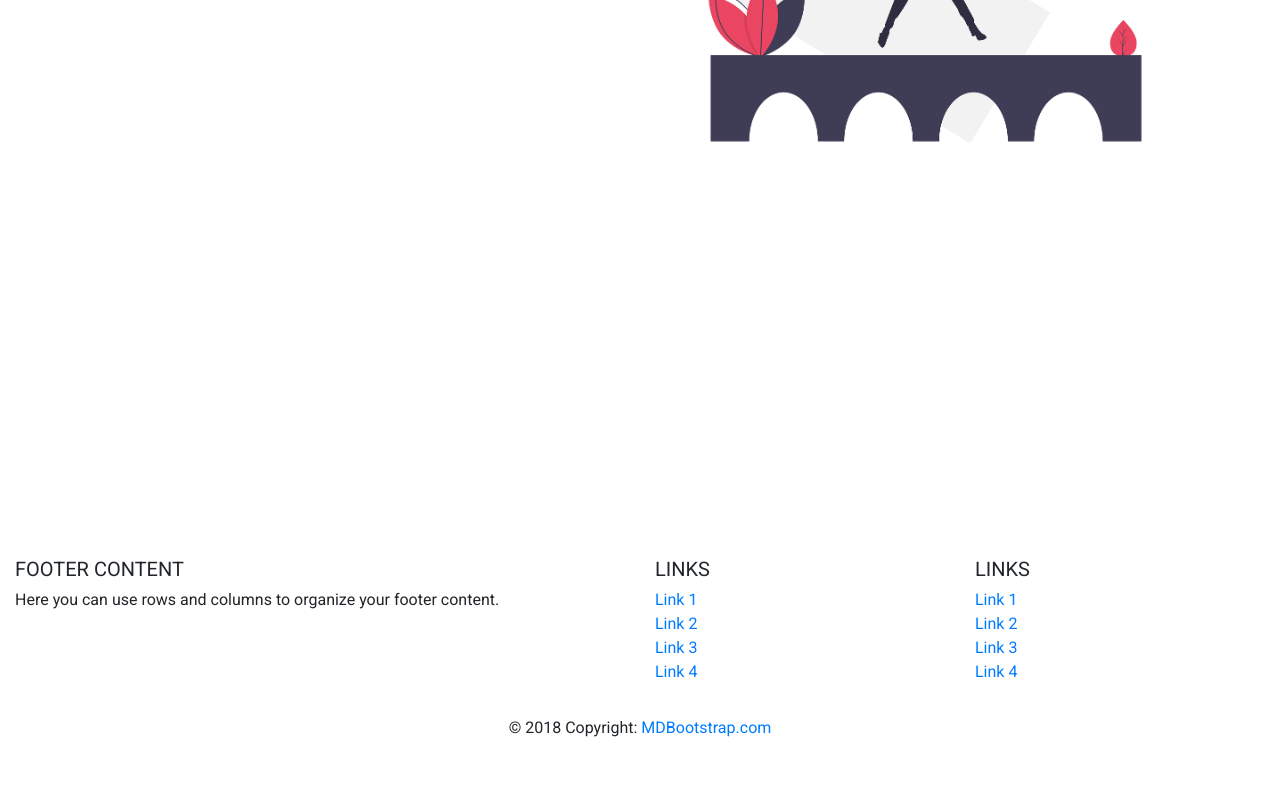
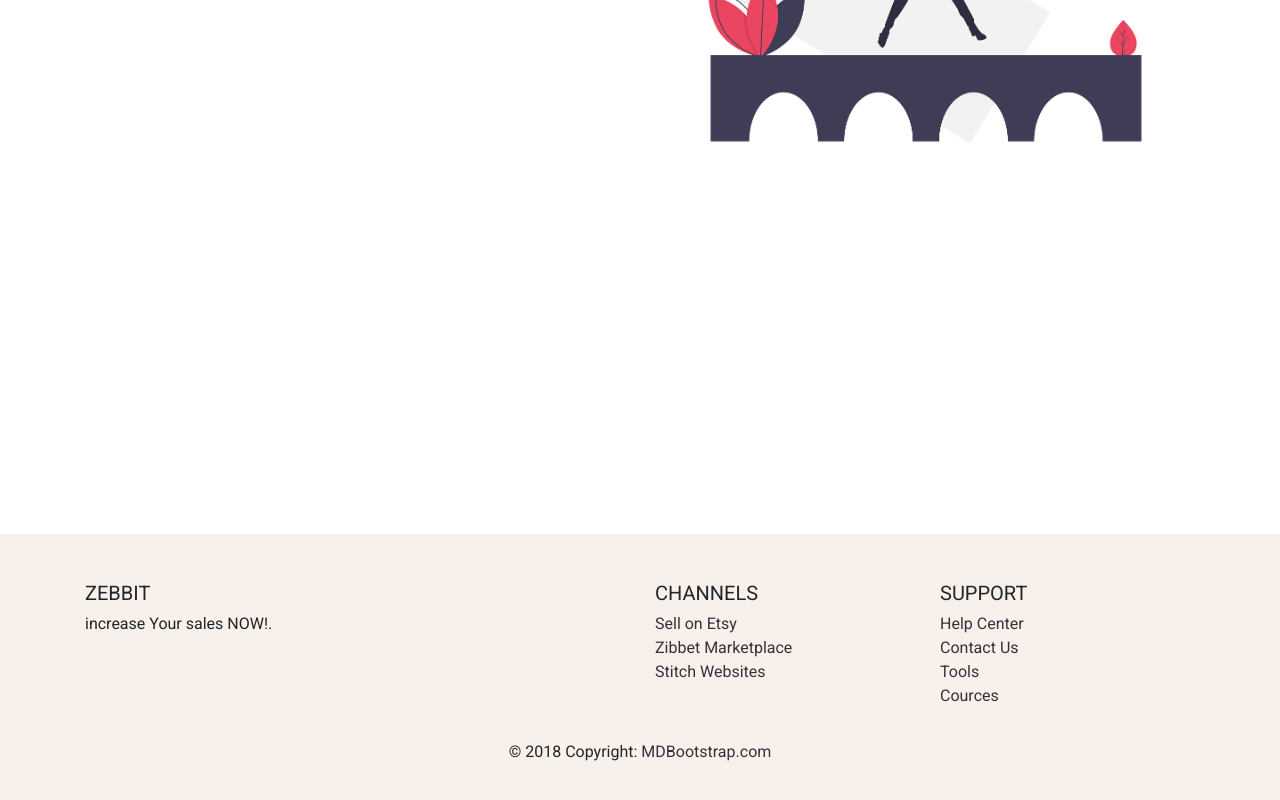
Before and after one commit to eslamabdo164/salesProject, a website: page src/index.html in a window 1280 px wide. Shown: the part 2072-2872 px from the top of the page. Before the commit the page ends 2828 px from the top, so only its background shows below. Drawn offline with Linux system fonts and the light colour scheme.

Commit message:
finish footer

```diff
--- a/src/index.html
+++ b/src/index.html
@@ -128,10 +128,10 @@
 </section>
 
 <!-- Footer -->
-<footer class="page-footer font-small blue pt-4">
+<footer class="page-footer font-small black pt-5">
 
   <!-- Footer Links -->
-  <div class="container-fluid text-center text-md-left">
+  <div class="container text-center text-md-left">
 
     <!-- Grid row -->
     <div class="row">
@@ -140,8 +140,8 @@
       <div class="col-md-6 mt-md-0 mt-3">
 
         <!-- Content -->
-        <h5 class="text-uppercase">Footer Content</h5>
-        <p>Here you can use rows and columns to organize your footer content.</p>
+        <h5 class="text-uppercase">Zebbit</h5>
+        <p>increase Your sales NOW!.</p>
 
       </div>
       <!-- Grid column -->
@@ -152,20 +152,17 @@
       <div class="col-md-3 mb-md-0 mb-3">
 
         <!-- Links -->
-        <h5 class="text-uppercase">Links</h5>
+        <h5 class="text-uppercase">Channels</h5>
 
         <ul class="list-unstyled">
           <li>
-            <a href="#!">Link 1</a>
+            <a href="#!">Sell on Etsy</a>
           </li>
           <li>
-            <a href="#!">Link 2</a>
+            <a href="#!">Zibbet Marketplace</a>
           </li>
           <li>
-            <a href="#!">Link 3</a>
-          </li>
-          <li>
-            <a href="#!">Link 4</a>
+            <a href="#!">Stitch Websites</a>
           </li>
         </ul>
 
@@ -176,20 +173,20 @@
       <div class="col-md-3 mb-md-0 mb-3">
 
         <!-- Links -->
-        <h5 class="text-uppercase">Links</h5>
+        <h5 class="text-uppercase">Support</h5>
 
         <ul class="list-unstyled">
           <li>
-            <a href="#!">Link 1</a>
+            <a href="#!">Help Center </a>
           </li>
           <li>
-            <a href="#!">Link 2</a>
+            <a href="#!"> Contact Us </a>
           </li>
           <li>
-            <a href="#!">Link 3</a>
+            <a href="#!">Tools</a>
           </li>
           <li>
-            <a href="#!">Link 4</a>
+            <a href="#!">Cources</a>
           </li>
         </ul>
 
--- a/src/scss/style.scss
+++ b/src/scss/style.scss
@@ -64,3 +64,16 @@ section {
         margin-bottom: 70px;
     }
 }
+
+
+
+footer {
+    background-color: #F8F0EA;
+     height: 50vh;
+    a {
+        color: #3d2c3a
+    }
+    a:hover {
+        color: $main_color
+    }
+}
```
Also changed, not shown: src/css/style.css.
